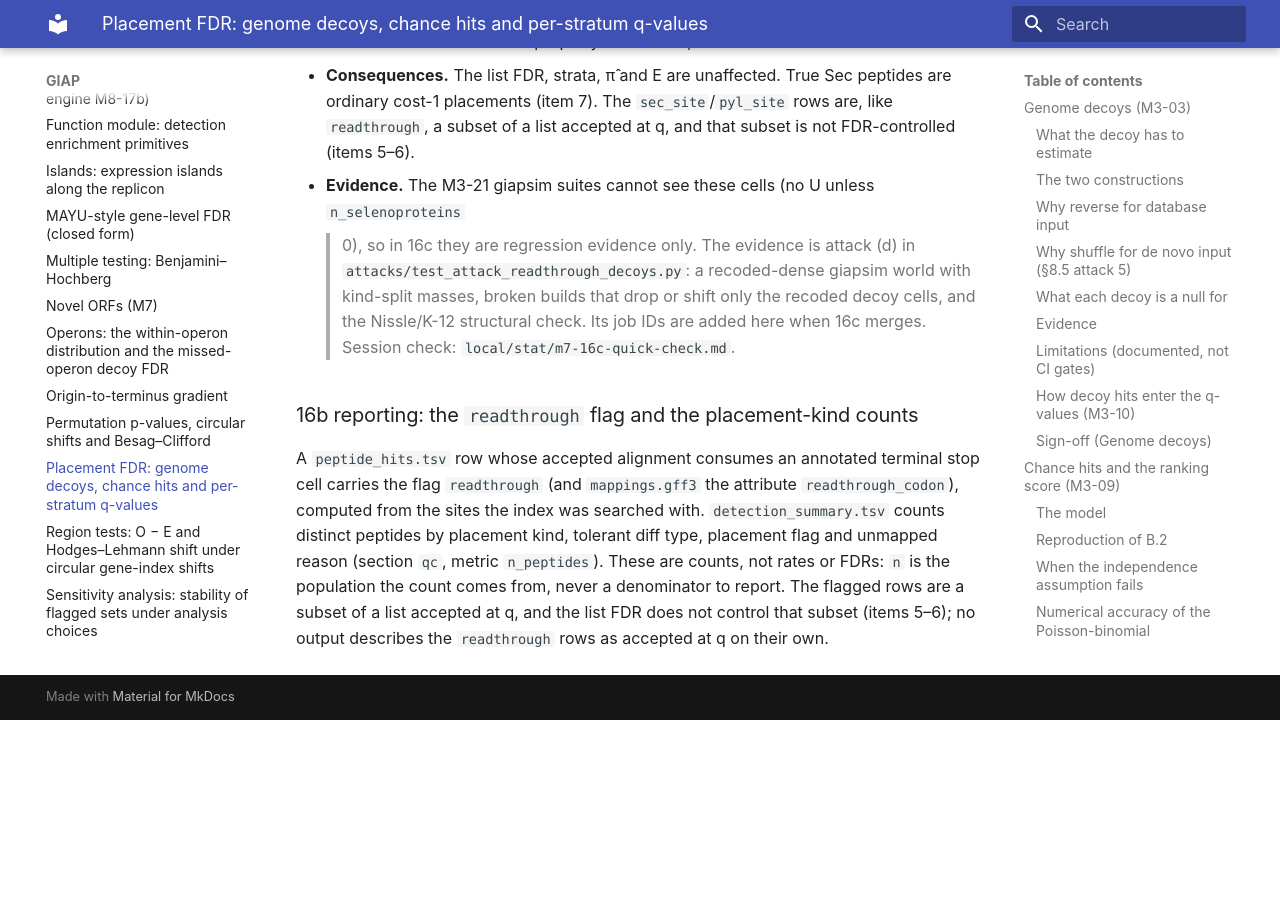
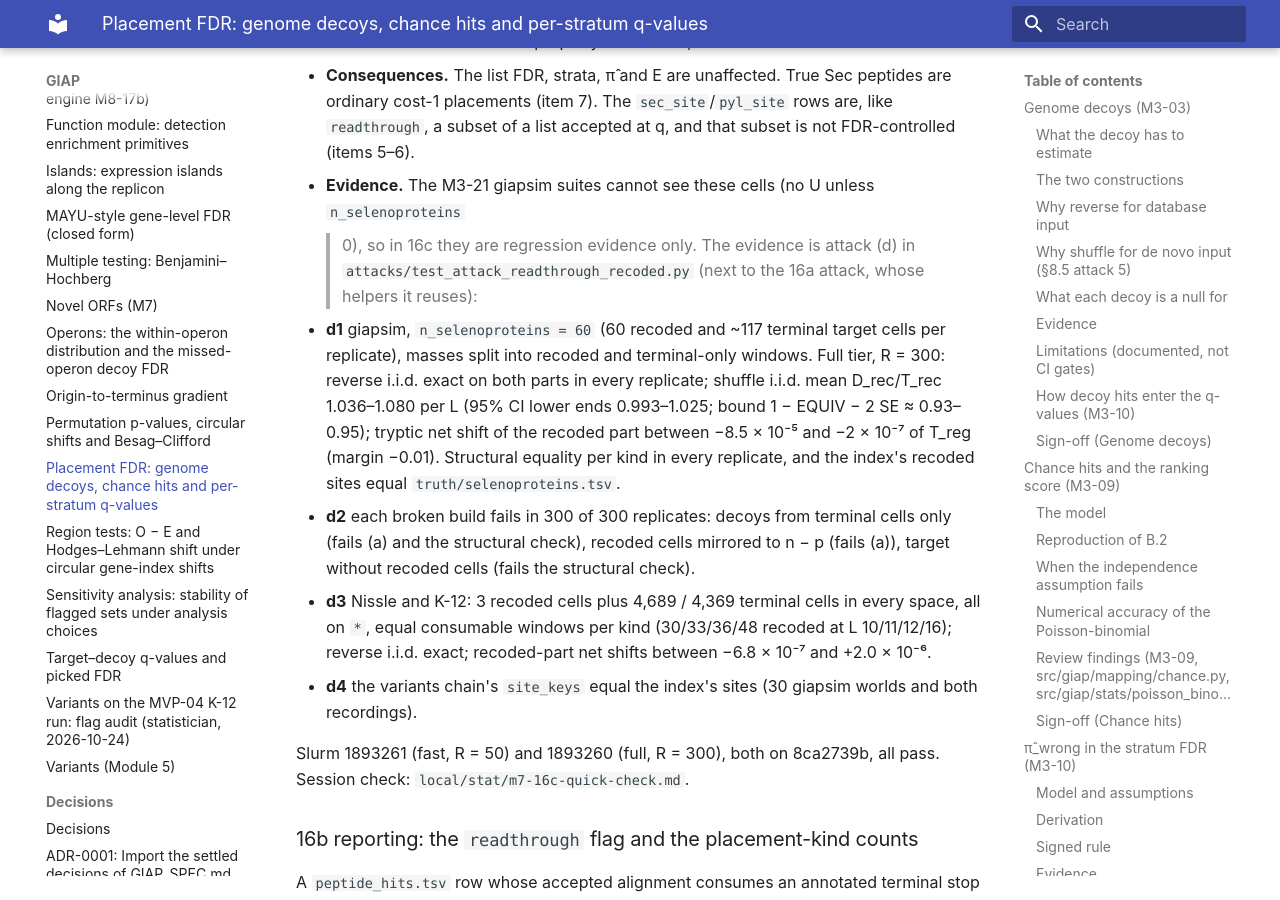
Before and after one commit to khoa-yelo/giap, an MkDocs documentation site: the page built from docs/methods/placement-fdr.md, in a window 1280 px wide and 900 px high, scrolled down 29354 px. Built offline with MkDocs 1.6.1 and Material for MkDocs 9.7.7, drawn with Linux system fonts in a browser that asks for light colours; before the commit the page ends 30074 px from its top, so only the background shows below that.

Commit message:
docs(M7-16c): attack (d) results and job IDs in placement-fdr.md
Agent-Role: statistician
Co-Authored-By: Claude Opus 5.5 <noreply@anthropic.com>
Claude-Session: https://claude.ai/code/session_01PrvuX9xr7fWwMTpHJxPSjm

```diff
--- a/docs/methods/placement-fdr.md
+++ b/docs/methods/placement-fdr.md
@@ -966,10 +966,25 @@ TGA or `O` over TAG. The cells and mirrored cells are built by the same `frame_c
   a list accepted at q, and that subset is not FDR-controlled (items 5–6).
 - **Evidence.** The M3-21 giapsim suites cannot see these cells (no U unless `n_selenoproteins`
   > 0), so in 16c they are regression evidence only. The evidence is attack (d) in
-  `attacks/test_attack_readthrough_decoys.py`: a recoded-dense giapsim world with kind-split
-  masses, broken builds that drop or shift only the recoded decoy cells, and the Nissle/K-12
-  structural check. Its job IDs are added here when 16c merges. Session check:
-  `local/stat/m7-16c-quick-check.md`.
+  `attacks/test_attack_readthrough_recoded.py` (next to the 16a attack, whose helpers it reuses):
+  - **d1** giapsim, `n_selenoproteins = 60` (60 recoded and ~117 terminal target cells per
+    replicate), masses split into recoded and terminal-only windows. Full tier, R = 300: reverse
+    i.i.d. exact on both parts in every replicate; shuffle i.i.d. mean D_rec/T_rec 1.036–1.080
+    per L (95% CI lower ends 0.993–1.025; bound 1 − EQUIV − 2 SE ≈ 0.93–0.95); tryptic net
+    shift of the recoded part between −8.5 × 10⁻⁵ and −2 × 10⁻⁷ of T_reg (margin −0.01).
+    Structural equality per kind in every replicate, and the index's recoded sites equal
+    `truth/selenoproteins.tsv`.
+  - **d2** each broken build fails in 300 of 300 replicates: decoys from terminal cells only
+    (fails (a) and the structural check), recoded cells mirrored to n − p (fails (a)), target
+    without recoded cells (fails the structural check).
+  - **d3** Nissle and K-12: 3 recoded cells plus 4,689 / 4,369 terminal cells in every space,
+    all on `*`, equal consumable windows per kind (30/33/36/48 recoded at L 10/11/12/16);
+    reverse i.i.d. exact; recoded-part net shifts between −6.8 × 10⁻⁷ and +2.0 × 10⁻⁶.
+  - **d4** the variants chain's `site_keys` equal the index's sites (30 giapsim worlds and both
+    recordings).
+
+  Slurm 1893261 (fast, R = 50) and 1893260 (full, R = 300), both on 8ca2739b, all pass. Session
+  check: `local/stat/m7-16c-quick-check.md`.
 
 ### 16b reporting: the `readthrough` flag and the placement-kind counts
 
```
